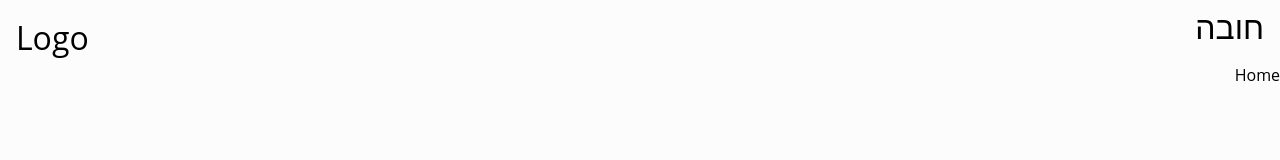
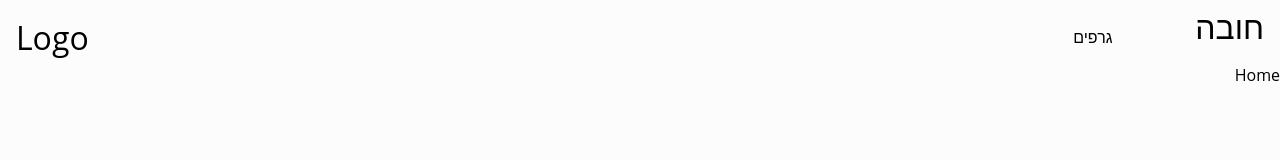
Before and after one commit to Mordechai1323/mandatory-report-frontend, a React (Vite) app: page / in a window 1280 px wide. Shown: the top 160 px of the page. Built offline with nearby package versions, Linux system fonts and the light colour scheme.

Commit message:
feat(models): add area, department, event, report, and reportType models

```diff
--- a/src/constants/pages.ts
+++ b/src/constants/pages.ts
@@ -5,5 +5,12 @@ export const PAGES = [
     name: 'Home',
     path: '/',
     component: Home,
+    isDisplayNavbar: false,
+  },
+  {
+    name: 'גרפים',
+    path: '/graphs',
+    component: Home,
+    isDisplayNavbar: true,
   },
 ]
--- /dev/null
+++ b/src/models/area.ts
@@ -0,0 +1,6 @@
+export type Area = {
+  id: number
+  name: string
+  createdAt: string
+  updatedAt: string
+}
--- /dev/null
+++ b/src/types/general.ts
@@ -0,0 +1,3 @@
+type Themes = 'light' | 'dark'
+
+export type { Themes }
```
Also changed, not shown: src/models/department.ts (added, +7 -0 lines), src/models/event.ts (added, +7 -0 lines), src/models/report.ts (added, +17 -0 lines), src/models/reportType.ts (added, +7 -0 lines).
